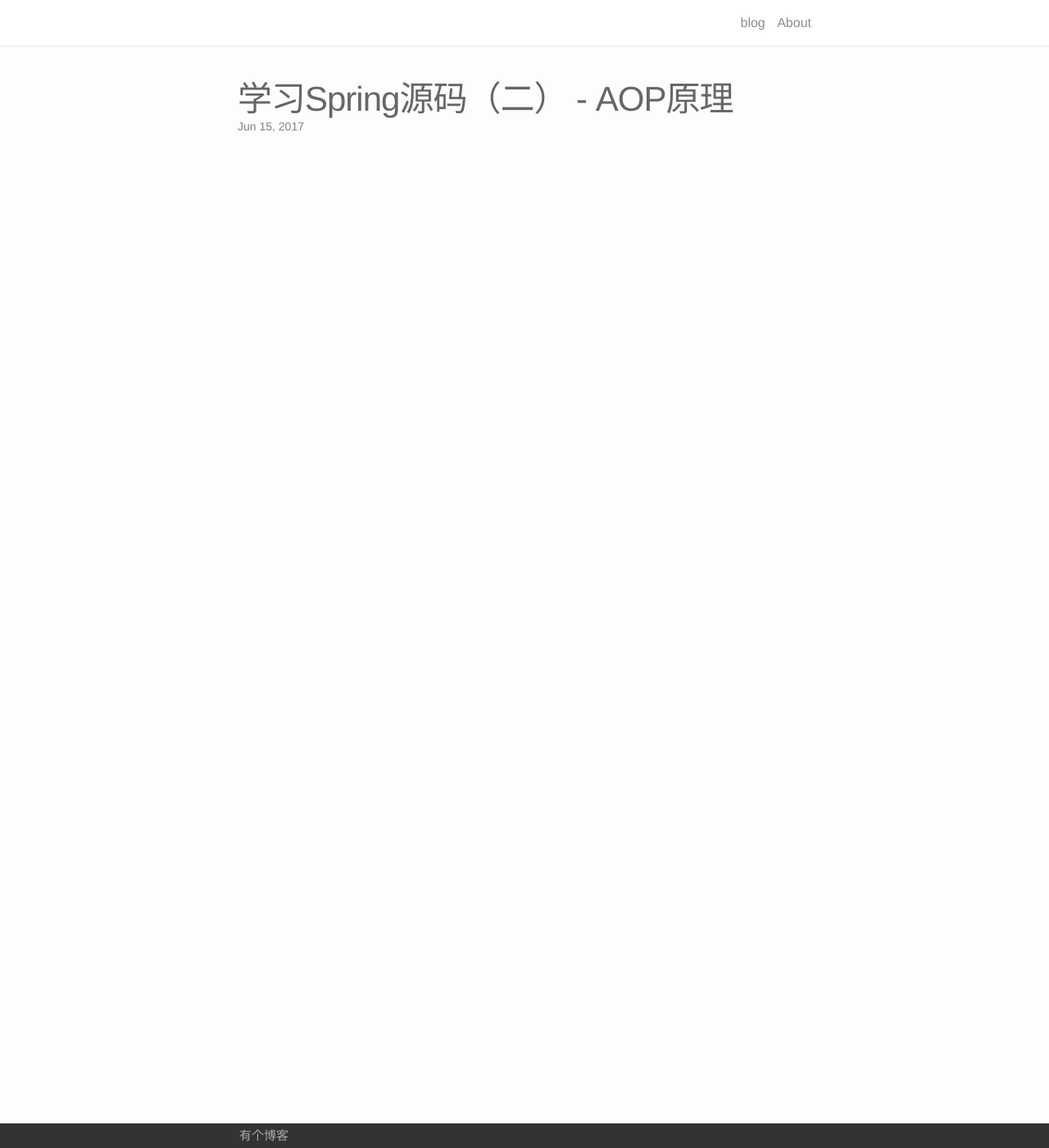
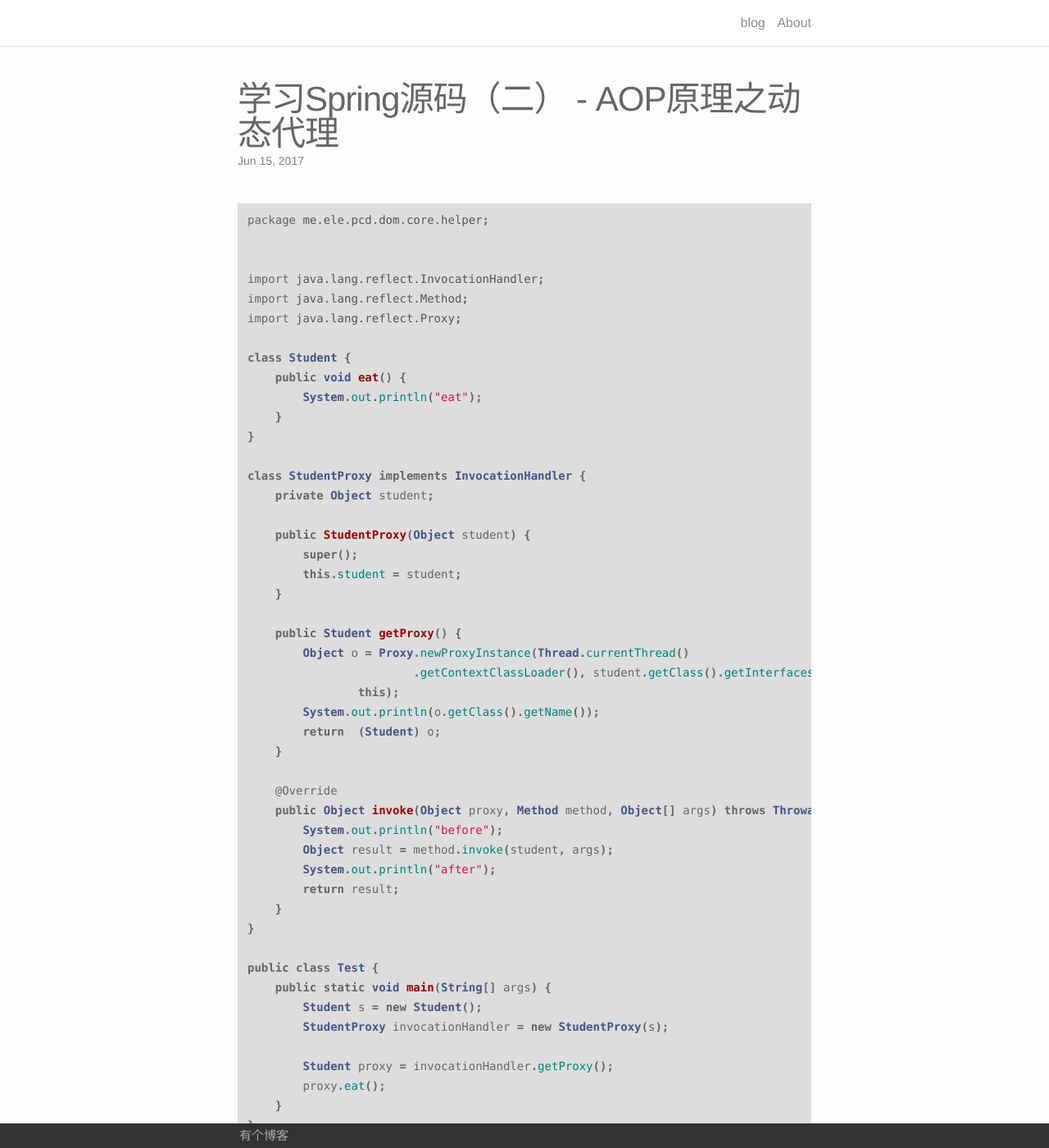
Before and after one commit to afghl/afghl.github.io, a Jekyll site: the page built from _posts/2017-06-15-java-spring-02-aop.markdown, in a window 1280 px wide and 1400 px high. Shown: the whole window at 82% size. Built offline with Jekyll 4.4.1, drawn with Linux system fonts in a browser that asks for light colours; some of the changed text lies outside the part shown.

Commit message:
add dynamic code

```diff
--- a/_posts/2017-06-15-java-spring-02-aop.markdown
+++ b/_posts/2017-06-15-java-spring-02-aop.markdown
@@ -1,5 +1,60 @@
 ---
 layout: post
-title:  "学习Spring源码（二） - AOP原理"
+title:  "学习Spring源码（二） - AOP原理之动态代理"
 date:   2017-06-15 22:04:00 +0800
 ---
+
+~~~ java
+package me.ele.pcd.dom.core.helper;
+
+
+import java.lang.reflect.InvocationHandler;
+import java.lang.reflect.Method;
+import java.lang.reflect.Proxy;
+
+class Student {
+    public void eat() {
+        System.out.println("eat");
+    }
+}
+
+class StudentProxy implements InvocationHandler {
+    private Object student;
+
+    public StudentProxy(Object student) {
+        super();
+        this.student = student;
+    }
+
+    public Student getProxy() {
+        Object o = Proxy.newProxyInstance(Thread.currentThread()
+                        .getContextClassLoader(), student.getClass().getInterfaces(),
+                this);
+        System.out.println(o.getClass().getName());
+        return  (Student) o;
+    }
+
+    @Override
+    public Object invoke(Object proxy, Method method, Object[] args) throws Throwable {
+        System.out.println("before");
+        Object result = method.invoke(student, args);
+        System.out.println("after");
+        return result;
+    }
+}
+
+public class Test {
+    public static void main(String[] args) {
+        Student s = new Student();
+        StudentProxy invocationHandler = new StudentProxy(s);
+
+        Student proxy = invocationHandler.getProxy();
+        proxy.eat();
+    }
+}
+~~~
+
+### 参考
+
+- http://blog.csdn.net/zhangerqing/article/details/42504281/
+- http://www.cnblogs.com/flyoung2008/archive/2013/08/11/3251148.html
```
